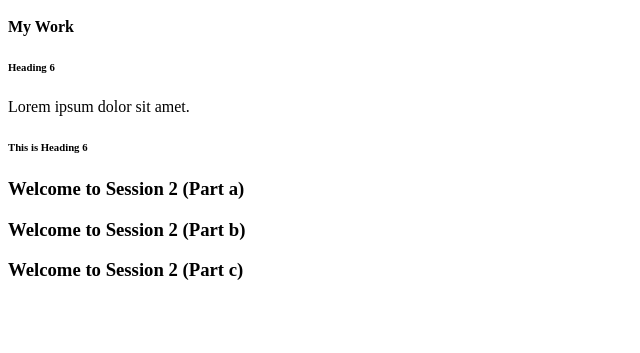
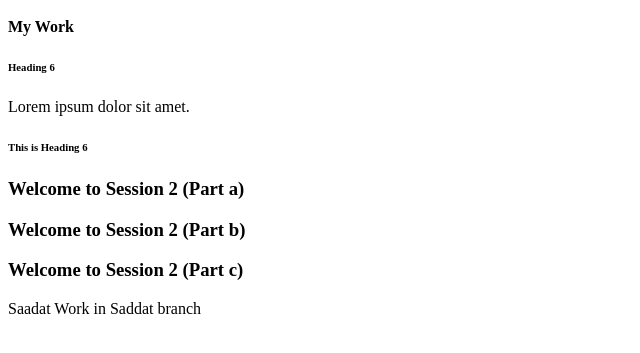
Before and after one commit to farazinam/GitandGitHub-11-1-, a plain HTML site: page index.html in a window 1280 px wide. Shown: the part 105-458 px from the top of the page, without its empty margins (0-640 px from the left). Drawn offline with Linux system fonts and the light colour scheme.

Commit message:
Saadat Changes

```diff
--- a/index.html
+++ b/index.html
@@ -19,5 +19,7 @@
     <h3>Welcome to Session 2 (Part b)</h3>
 
     <h3>Welcome to Session 2 (Part c)</h3>
+
+    <p>Saadat Work in Saddat branch</p>
 </body>
 </html>
```
